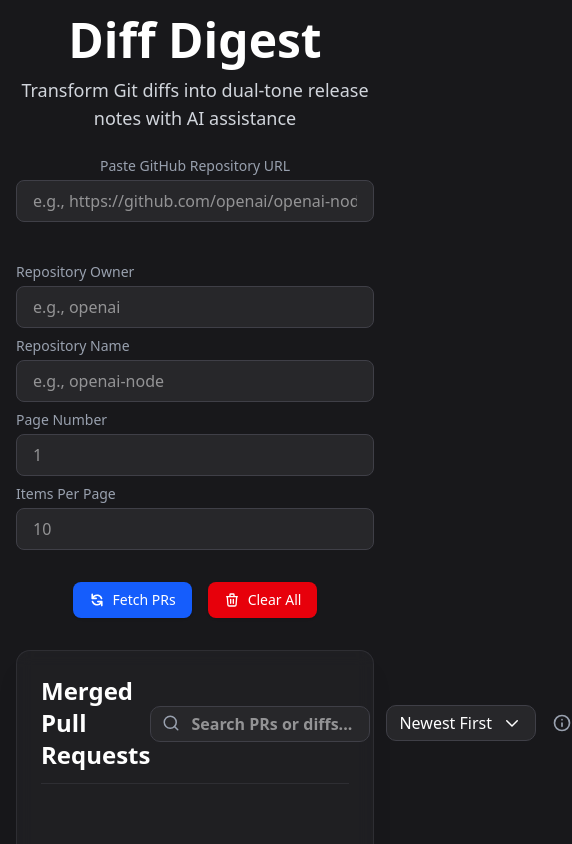
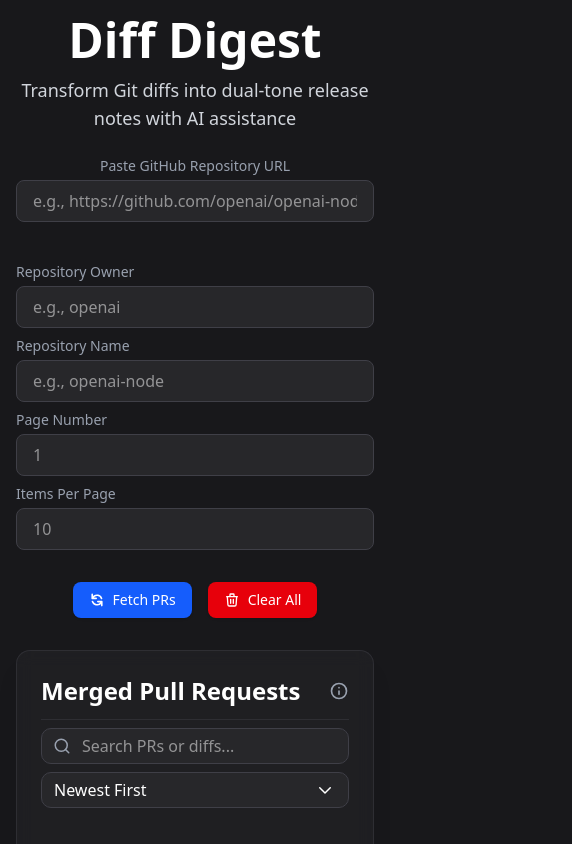
Before and after one commit to nicholaschen09/diff-digest, a Next.js app: page / in a window 390 px wide. Shown: the top 844 px of the page, 572 px wide, since content can reach past the window. Built offline with nearby package versions, Linux system fonts and the light colour scheme.

Commit message:
fixed ui and view for mobile and laptop

```diff
--- a/src/app/page.tsx
+++ b/src/app/page.tsx
@@ -279,11 +279,43 @@ export default function Home() {
 
         {/* Results Section */}
         <div className="border border-zinc-700/50 rounded-xl p-6 min-h-[300px] bg-zinc-800/50 backdrop-blur-sm shadow-xl">
-          <h2 className="text-2xl font-semibold mb-6 text-white border-b border-zinc-700/50 pb-3 flex items-center justify-between">
+          <h2 className="text-2xl font-semibold mb-2 text-white border-b border-zinc-700/50 pb-3 flex items-center justify-between">
             <span>Merged Pull Requests</span>
-            <div className="flex items-center gap-2">
+            <div className="group relative flex-shrink-0">
+              <svg xmlns="http://www.w3.org/2000/svg" className="h-5 w-5 text-gray-400 hover:text-white cursor-help transition-colors" fill="none" viewBox="0 0 24 24" stroke="currentColor">
+                <path strokeLinecap="round" strokeLinejoin="round" strokeWidth={2} d="M12 16v-4m0-4h.01M21 12a9 9 0 11-18 0 9 9 0 0118 0z" />
+              </svg>
+              <div className="absolute top-1/2 right-full transform -translate-y-1/2 mr-2 w-80 p-4 bg-zinc-800 rounded-lg shadow-xl border border-zinc-700 invisible group-hover:visible opacity-0 group-hover:opacity-100 transition-all duration-200 z-50">
+                <h3 className="font-semibold text-white mb-2">About Diff Digest</h3>
+                <p className="text-sm text-gray-300 mb-2">
+                  Diff Digest helps you generate dual-tone release notes from any GitHub repository's pull requests. Here's how it works:
+                </p>
+                <ul className="text-sm text-gray-300 list-disc list-inside space-y-1">
+                  <li>Enter any GitHub repository owner (e.g., "openai") and name (e.g., "openai-node")</li>
+                  <li>Use the controls above to:
+                    <ul className="ml-4 mt-1 space-y-1">
+                      <li>• Set page number and items per page</li>
+                      <li>• Fetch PRs and clear all data</li>
+                    </ul>
+                  </li>
+                  <li>For each PR, you can:
+                    <ul className="ml-4 mt-1 space-y-1">
+                      <li>• View the PR description and changes</li>
+                      <li>• Generate AI-powered release notes</li>
+                      <li>• See contributor information</li>
+                      <li>• Track changes and documentation</li>
+                    </ul>
+                  </li>
+                </ul>
+                <p className="text-sm text-gray-300 mt-2">
+                  The AI will analyze each PR and generate both technical and marketing-friendly notes automatically!
+                </p>
+              </div>
+            </div>
+          </h2>
+          <div className="mb-6 flex flex-col sm:flex-row sm:items-center gap-2 w-full">
             {/* Search bar with icon */}
-              <div className="relative mr-2">
+            <div className="relative mr-0 sm:mr-2 w-full sm:w-auto">
               <span className="absolute left-3 top-1/2 -translate-y-1/2 text-gray-400 pointer-events-none">
                 <svg width="18" height="18" fill="none" stroke="currentColor" strokeWidth="2" viewBox="0 0 24 24">
                   <circle cx="11" cy="11" r="8" />
@@ -295,10 +327,10 @@ export default function Home() {
                 value={searchQuery}
                 onChange={e => setSearchQuery(e.target.value)}
                 placeholder="Search PRs or diffs..."
-                  className="w-[220px] h-[36px] pl-10 pr-3 py-1 text-base rounded-lg bg-zinc-800 text-white border border-zinc-700 focus:outline-none focus:ring-2 focus:ring-blue-500"
+                className="w-full h-[36px] pl-10 pr-3 py-1 text-base rounded-lg bg-zinc-800 text-white border border-zinc-700 focus:outline-none focus:ring-2 focus:ring-blue-500"
               />
             </div>
-              <div className="relative mr-2 self-center" style={{ width: 150 }}>
+            <div className="relative sm:mr-2 self-center w-full sm:w-auto">
               <Listbox value={reverseOrder ? "oldest" : "newest"} onChange={val => setReverseOrder(val === "oldest")}>
                 {({ open }) => (
                   <Fragment>
@@ -337,39 +369,7 @@ export default function Home() {
                 )}
               </Listbox>
             </div>
-              <div className="group relative">
-                <svg xmlns="http://www.w3.org/2000/svg" className="h-5 w-5 text-gray-400 hover:text-white cursor-help transition-colors" fill="none" viewBox="0 0 24 24" stroke="currentColor">
-                  <path strokeLinecap="round" strokeLinejoin="round" strokeWidth={2} d="M12 16v-4m0-4h.01M21 12a9 9 0 11-18 0 9 9 0 0118 0z" />
-                </svg>
-                <div className="absolute top-1/2 right-full transform -translate-y-1/2 mr-2 w-80 p-4 bg-zinc-800 rounded-lg shadow-xl border border-zinc-700 invisible group-hover:visible opacity-0 group-hover:opacity-100 transition-all duration-200 z-50">
-                  <h3 className="font-semibold text-white mb-2">About Diff Digest</h3>
-                  <p className="text-sm text-gray-300 mb-2">
-                    Diff Digest helps you generate dual-tone release notes from any GitHub repository's pull requests. Here's how it works:
-                  </p>
-                  <ul className="text-sm text-gray-300 list-disc list-inside space-y-1">
-                    <li>Enter any GitHub repository owner (e.g., "openai") and name (e.g., "openai-node")</li>
-                    <li>Use the controls above to:
-                      <ul className="ml-4 mt-1 space-y-1">
-                        <li>• Set page number and items per page</li>
-                        <li>• Fetch PRs and clear all data</li>
-                      </ul>
-                    </li>
-                    <li>For each PR, you can:
-                      <ul className="ml-4 mt-1 space-y-1">
-                        <li>• View the PR description and changes</li>
-                        <li>• Generate AI-powered release notes</li>
-                        <li>• See contributor information</li>
-                        <li>• Track changes and documentation</li>
-                      </ul>
-                    </li>
-                  </ul>
-                  <p className="text-sm text-gray-300 mt-2">
-                    The AI will analyze each PR and generate both technical and marketing-friendly notes automatically!
-                  </p>
           </div>
-              </div>
-            </div>
-          </h2>
 
           {error && (
             <div className="text-red-400 bg-red-900/30 p-4 rounded-lg mb-4 border border-red-800/50">
```
Lines whose indentation alone changed are shown as unchanged.
